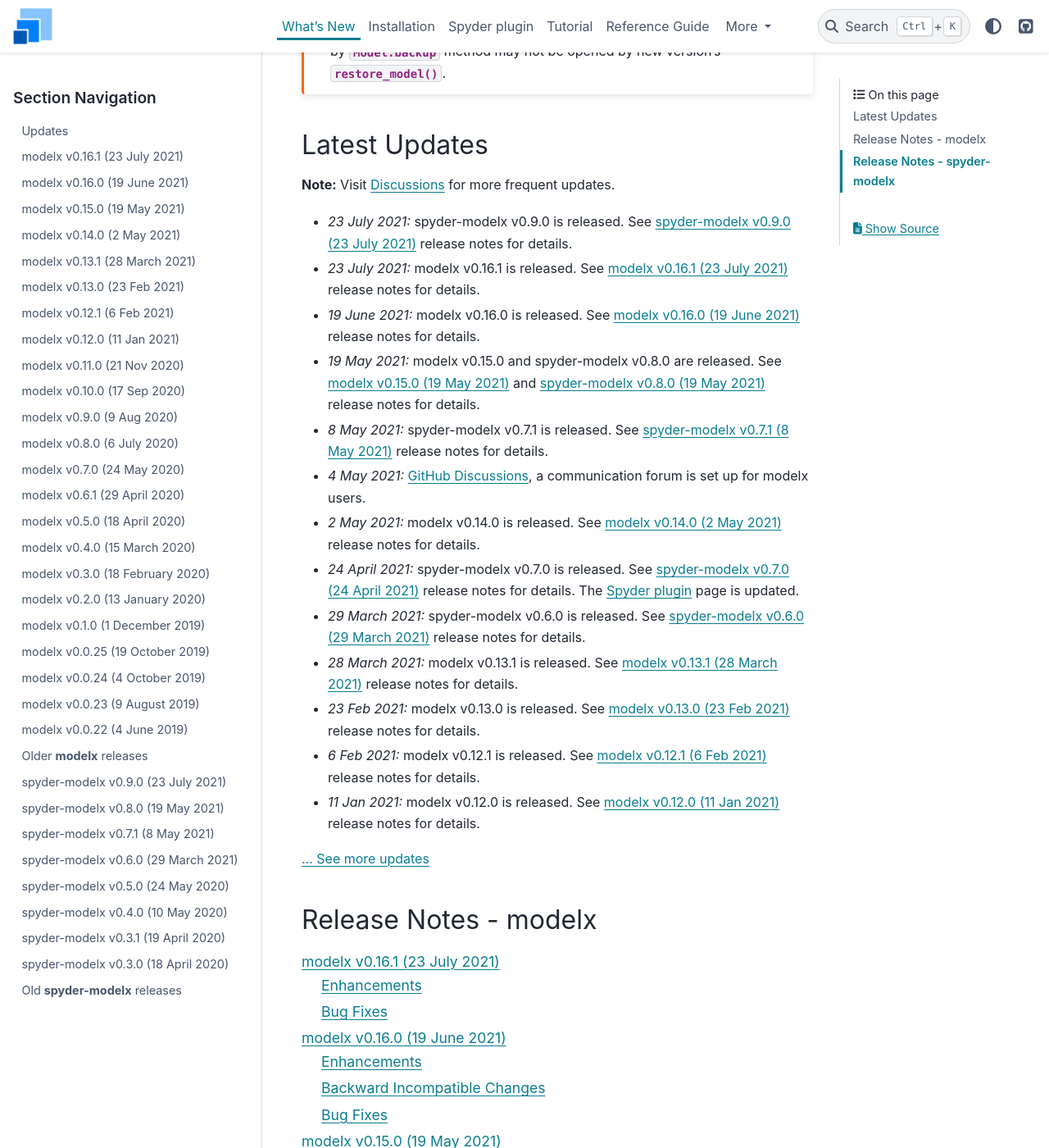
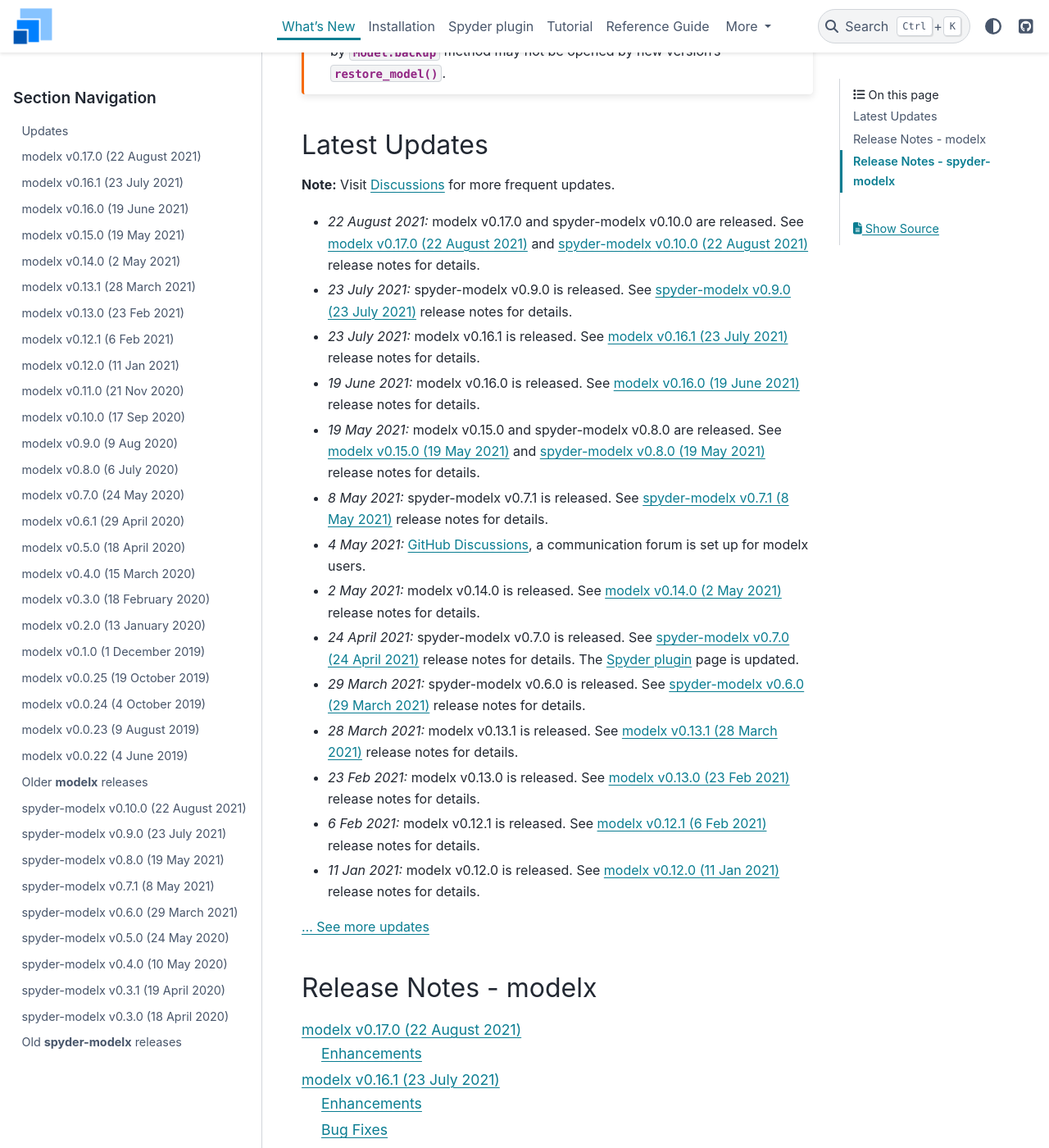
Before and after one commit to fumitoh/modelx, a Sphinx documentation site: the page built from doc/source/whatsnew.rst, in a window 1280 px wide and 1400 px high, scrolled down 346 px. Shown: the whole window at 82% size. Built offline with Sphinx 7.4.7 and the PyData theme 0.15.4, drawn with Linux system fonts in a browser that asks for light colours; some of the changed text lies outside the part shown.

Commit message:
DOC: Update for the next release

```diff
--- /dev/null
+++ b/doc/source/releases/relnotes_v0_17_0.rst
@@ -0,0 +1,19 @@
+
+===============================
+modelx v0.17.0 (22 August 2021)
+===============================
+
+This release introduces the following enhancements.
+
+Enhancements
+============
+
+* New :meth:`~modelx.core.space.UserSpace.sort_cells` method sorts
+  Cells in the space alphabetically.
+
+* :meth:`UserSpace.rename<modelx.core.space.UserSpace.rename>` or
+  :meth:`Cells.rename<modelx.core.cells.Cells.rename>`
+  now preserve the position of the renamed
+  Space or Cells.
+
+* Write and read the :attr:`~modelx.core.cells.Cells.allow_none` property of Cells.
--- /dev/null
+++ b/doc/source/releases/spymx_relnotes_v0.10.0.rst
@@ -0,0 +1,20 @@
+.. currentmodule:: modelx
+
+
+.. _release-mxplugin-v0.10.0:
+
+=======================================
+spyder-modelx v0.10.0 (22 August 2021)
+=======================================
+
+Enhancements
+=============
+
+* Remember last read/written model path.
+* Use new plugin API Spyder 5.
+
+Bug Fixes
+==========
+
+* Fix error with Spyder 4.2.1+ on closing MxConsole.
+* Fix compatibility with Spyder 5.0.4+.
--- a/doc/source/updates.rst
+++ b/doc/source/updates.rst
@@ -9,6 +9,11 @@
     <p><strong>Note:</strong>
     Visit <a href="https://github.com/fumitoh/modelx/discussions" target="_blank">Discussions</a>
     for more frequent updates.</p>
+
+* *22 August 2021:*
+  modelx v0.17.0 and spyder-modelx v0.10.0 are released.
+  See :doc:`releases/relnotes_v0_17_0` and :doc:`releases/spymx_relnotes_v0.10.0`
+  release notes for details.
 
 * *23 July 2021:*
   spyder-modelx v0.9.0 is released.
--- a/doc/source/whatsnew.rst
+++ b/doc/source/whatsnew.rst
@@ -41,6 +41,7 @@
 .. toctree::
    :maxdepth: 2
 
+   releases/relnotes_v0_17_0
    releases/relnotes_v0_16_1
    releases/relnotes_v0_16_0
    releases/relnotes_v0_15_0
@@ -73,6 +74,7 @@
 .. toctree::
    :maxdepth: 2
 
+   releases/spymx_relnotes_v0.10.0.rst
    releases/spymx_relnotes_v0.9.0.rst
    releases/spymx_relnotes_v0.8.0.rst
    releases/spymx_relnotes_v0.7.0.rst
```
